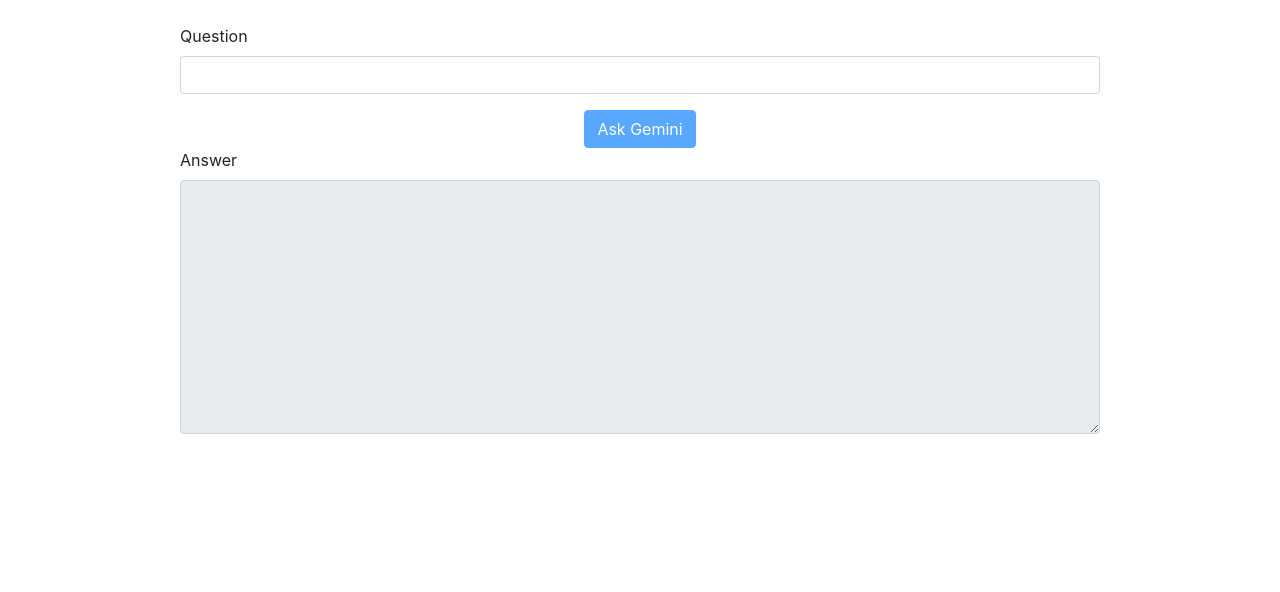
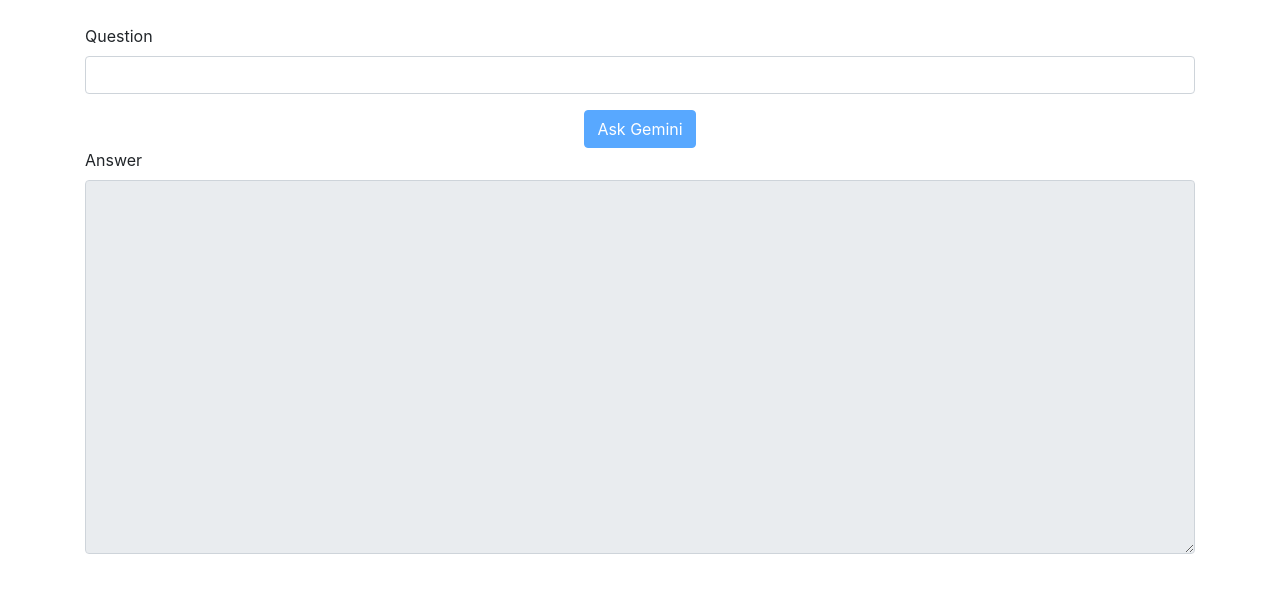
Before and after one commit to harnale-mohan/angular-gemini-app, an Angular app: page / in a window 1280 px wide. Shown: the top 592 px of the page. Built offline with nearby package versions, Linux system fonts and the light colour scheme.

Commit message:
increased-row-size

```diff
--- a/src/app/shared/component/google/google.component.html
+++ b/src/app/shared/component/google/google.component.html
@@ -1,6 +1,6 @@
 <div class="container">
     <div class="row">
-        <div class="col-10 offset-1 mt-4">
+        <div class="col-12 mt-4">
             <form #searchForm="ngForm" (ngSubmit)="onQuestion(searchForm)">
                 <div class="form-group">
                     <label for="question">Question</label>
@@ -33,7 +33,7 @@
                     <textarea
                         [value]="answerText"
                         class="form-control"
-                        rows="10"
+                        rows="15"
                         readonly>
                     </textarea>
                 </div>
```
